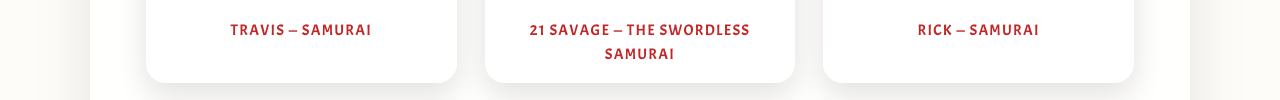
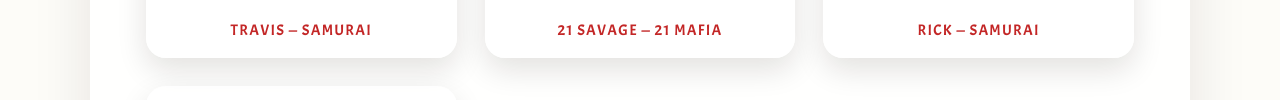
Before and after one commit to bhizchat/campofcreatives, a website: page index.html in a window 1280 px wide. Shown: the part 3128-3228 px from the top of the page. Drawn offline with Linux system fonts and the light colour scheme; grey boxes are pictures that could not be loaded.

Commit message:
copy(roster): rename 21 Savage title to ‘21 Mafia’

```diff
--- a/index.html
+++ b/index.html
@@ -123,8 +123,8 @@
                     <figcaption>Travis — Samurai</figcaption>
                   </figure>
                   <figure>
-                    <img src="images/21Savage-tss.png?v=20251010" alt="21 Savage — The Swordless Samurai" loading="lazy" />
-                    <figcaption>21 Savage — The Swordless Samurai</figcaption>
+                    <img src="images/21Savage-tss.png?v=20251010" alt="21 Savage — 21 Mafia" loading="lazy" />
+                    <figcaption>21 Savage — 21 Mafia</figcaption>
                   </figure>
                   <figure>
                     <img src="images/rick-samurai.png?v=20251010.1" alt="Rick — Samurai" loading="lazy" />
```
